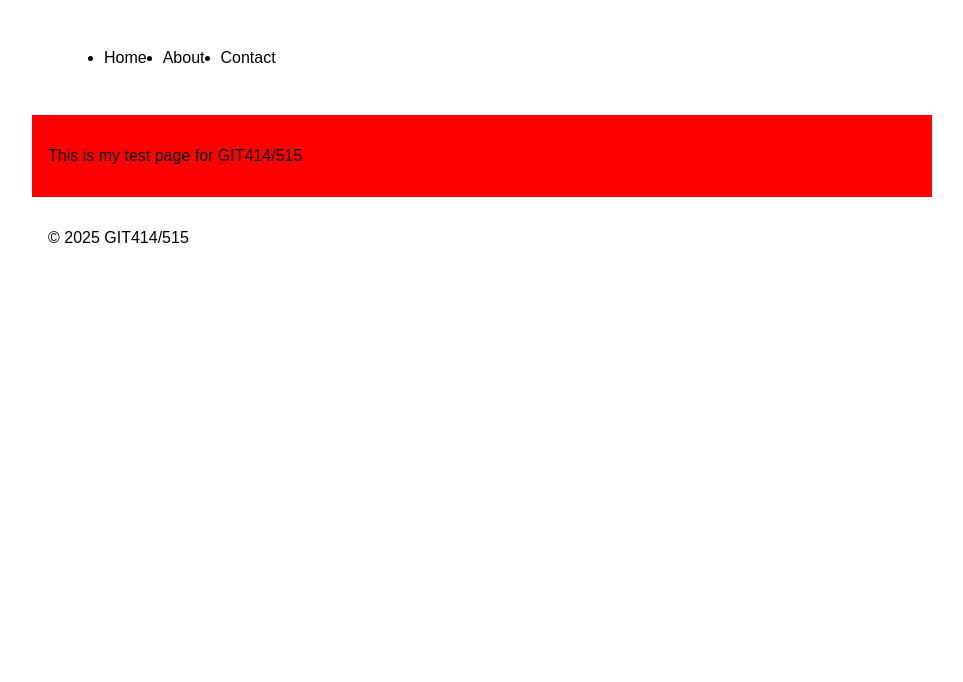
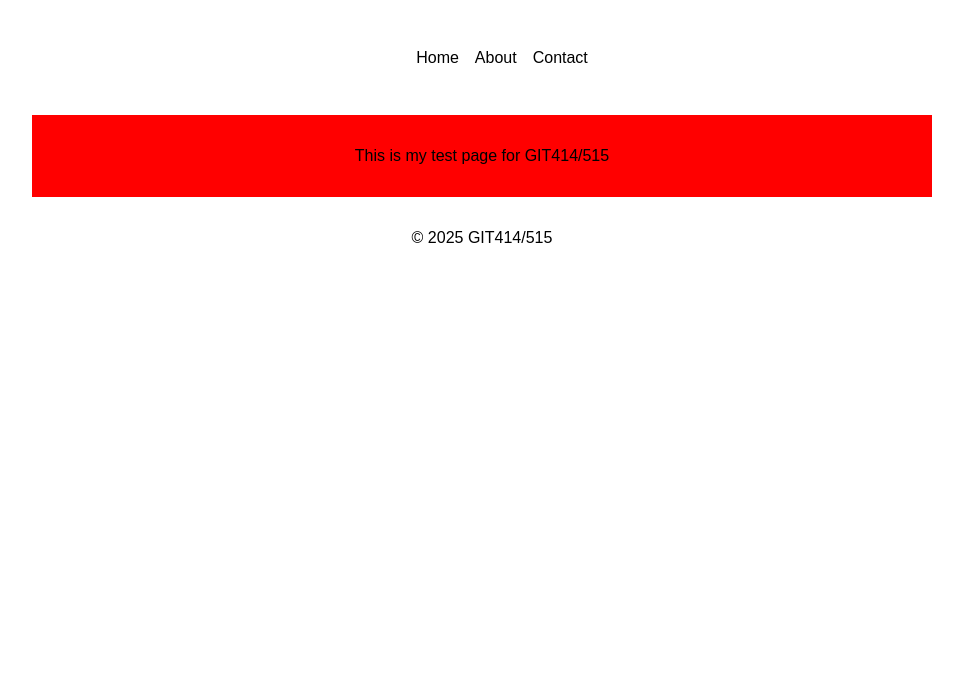
Before and after one commit to coopercjohnson/GIT414, a plain HTML site: page index.html in a window 1280 px wide. Shown: the part 118-800 px from the top of the page, without its empty margins (158-1121 px from the left). Drawn offline with Linux system fonts and the light colour scheme.

Commit message:
xtra styles

```diff
--- a/styles.css
+++ b/styles.css
@@ -9,11 +9,20 @@ header, nav, main, footer{
     padding:1rem;
 }
 
+li{
+    list-style: none;
+}
+
+html{
+    text-align: center;
+}
+
 /* medium */
 @media only screen and (min-width: 600px){
     nav ul{
         display: flex;
         gap: 1rem;
+        justify-content: center;
     }
 
     main{
```
